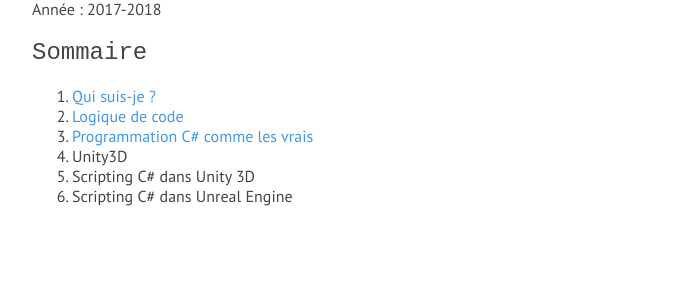
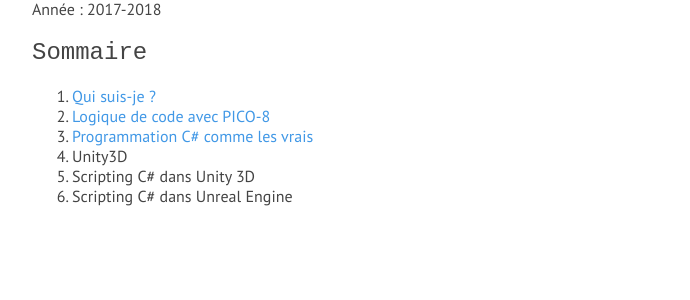
Before and after one commit to valryon/3di-cours, a Jekyll site: the page built from docs/index.md, in a window 1280 px wide. Shown: the part 352-652 px from the top of the page, without its empty margins (283-973 px from the left). Built offline with Jekyll 4.4.1, drawn with Linux system fonts in a browser that asks for light colours; some web fonts are replaced.

Commit message:
Site: Jekyll config WIP

```diff
--- a/docs/_includes/header.html
+++ b/docs/_includes/header.html
@@ -1,11 +1,11 @@
 <header class="page-header">
     <div class="banner-left">
-      <a class="banner-a" href="{{site.url}}/">
+      <a class="banner-a" href="{{site.url}}">
         <h1 class="banner-name">Laval 3di : Programmation Lua, C#, Unity3D</h1>
       </a>
       <ul>
-        <li><a href="{{ site.url }}/pico8">PICO-8</a></li>
-        <li><a href="{{ site.url }}/csharp">C#</a></li>
+        <li><a href="{{site.url}}/pico8">PICO-8</a></li>
+        <li><a href="{{site.url}}/csharp">C#</a></li>
       </ul>
     </div>
 </header>
--- a/docs/index.md
+++ b/docs/index.md
@@ -9,7 +9,7 @@ Année : 2017-2018
 ## Sommaire
 
 1. [Qui suis-je ?](http://dmayance.com)
-2. [Logique de code](./pico8)
+2. [Logique de code avec PICO-8](./pico8)
 3. [Programmation C# comme les vrais](./csharp)
 4. Unity3D
 5. Scripting C# dans Unity 3D
```
Also changed, not shown: README.md.
